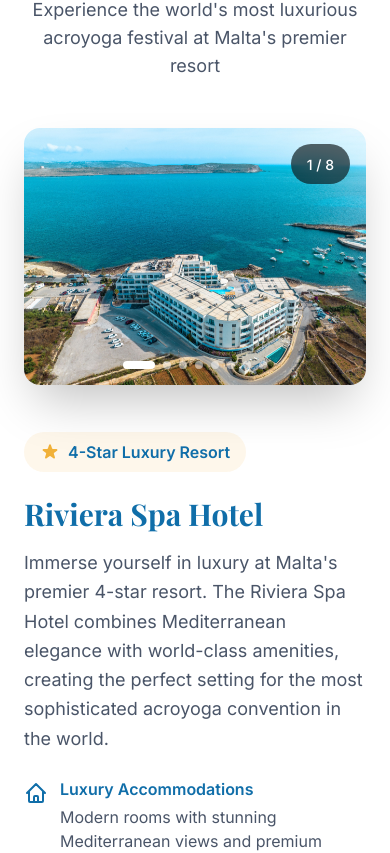
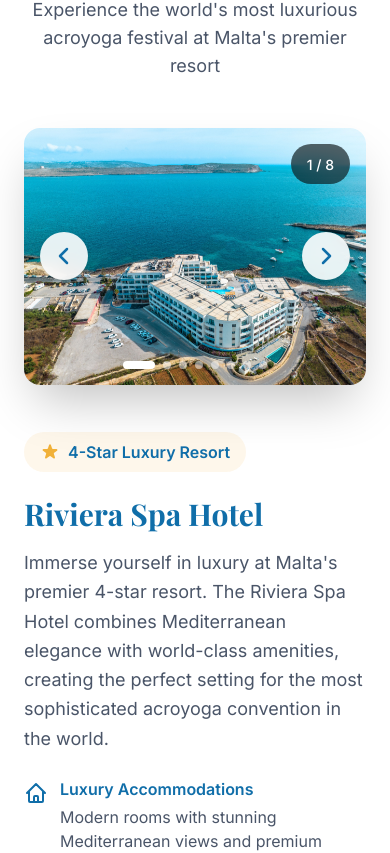
Before and after one commit to GloryFlory/mac-website, a Next.js app: page / in a window 390 px wide. Shown: the part 3054-3907 px from the top of the page. Built offline with nearby package versions, Linux system fonts and the light colour scheme; a web font is replaced by a local one.

Commit message:
Add swipe gesture support to venue image carousel for better mobile UX

```diff
--- a/app/components/ImageCarousel.tsx
+++ b/app/components/ImageCarousel.tsx
@@ -1,6 +1,6 @@
 'use client';
 
-import { FC, useState } from 'react';
+import { FC, useState, useRef, TouchEvent } from 'react';
 import Image from 'next/image';
 
 interface ImageCarouselProps {
@@ -11,6 +11,8 @@
 const ImageCarousel: FC<ImageCarouselProps> = ({ images, alt }) => {
   const [currentIndex, setCurrentIndex] = useState(0);
   const [direction, setDirection] = useState<'left' | 'right'>('right');
+  const touchStartX = useRef<number>(0);
+  const touchEndX = useRef<number>(0);
 
   const goToPrevious = () => {
     setDirection('left');
@@ -31,8 +33,43 @@
     setCurrentIndex(index);
   };
 
+  // Touch handlers for swipe gestures
+  const handleTouchStart = (e: TouchEvent) => {
+    touchStartX.current = e.touches[0].clientX;
+  };
+
+  const handleTouchMove = (e: TouchEvent) => {
+    touchEndX.current = e.touches[0].clientX;
+  };
+
+  const handleTouchEnd = () => {
+    if (!touchStartX.current || !touchEndX.current) return;
+
+    const distance = touchStartX.current - touchEndX.current;
+    const minSwipeDistance = 50; // minimum distance for a swipe
+
+    if (Math.abs(distance) > minSwipeDistance) {
+      if (distance > 0) {
+        // Swiped left - go to next
+        goToNext();
+      } else {
+        // Swiped right - go to previous
+        goToPrevious();
+      }
+    }
+
+    // Reset values
+    touchStartX.current = 0;
+    touchEndX.current = 0;
+  };
+
   return (
-    <div className="relative aspect-[4/3] rounded-2xl overflow-hidden shadow-2xl group">
+    <div
+      className="relative aspect-[4/3] rounded-2xl overflow-hidden shadow-2xl group"
+      onTouchStart={handleTouchStart}
+      onTouchMove={handleTouchMove}
+      onTouchEnd={handleTouchEnd}
+    >
       {/* Main Image Container with stacked effect */}
       <div className="relative w-full h-full">
         {/* Background stacked images effect */}
@@ -61,7 +98,7 @@
       {/* Navigation Arrows */}
       <button
         onClick={goToPrevious}
-        className="absolute left-4 top-1/2 -translate-y-1/2 z-20 w-12 h-12 flex items-center justify-center bg-white/90 hover:bg-white rounded-full shadow-lg opacity-0 group-hover:opacity-100 transition-all duration-300 hover:scale-110 backdrop-blur-sm"
+        className="absolute left-4 top-1/2 -translate-y-1/2 z-20 w-12 h-12 flex items-center justify-center bg-white/90 hover:bg-white rounded-full shadow-lg md:opacity-0 md:group-hover:opacity-100 transition-all duration-300 hover:scale-110 backdrop-blur-sm"
         aria-label="Previous image"
       >
         <svg
@@ -81,7 +118,7 @@
 
       <button
         onClick={goToNext}
-        className="absolute right-4 top-1/2 -translate-y-1/2 z-20 w-12 h-12 flex items-center justify-center bg-white/90 hover:bg-white rounded-full shadow-lg opacity-0 group-hover:opacity-100 transition-all duration-300 hover:scale-110 backdrop-blur-sm"
+        className="absolute right-4 top-1/2 -translate-y-1/2 z-20 w-12 h-12 flex items-center justify-center bg-white/90 hover:bg-white rounded-full shadow-lg md:opacity-0 md:group-hover:opacity-100 transition-all duration-300 hover:scale-110 backdrop-blur-sm"
         aria-label="Next image"
       >
         <svg
```
